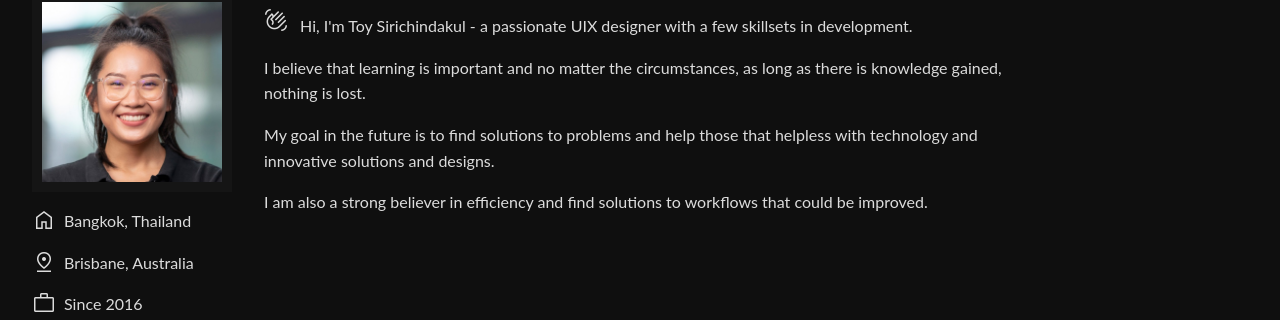
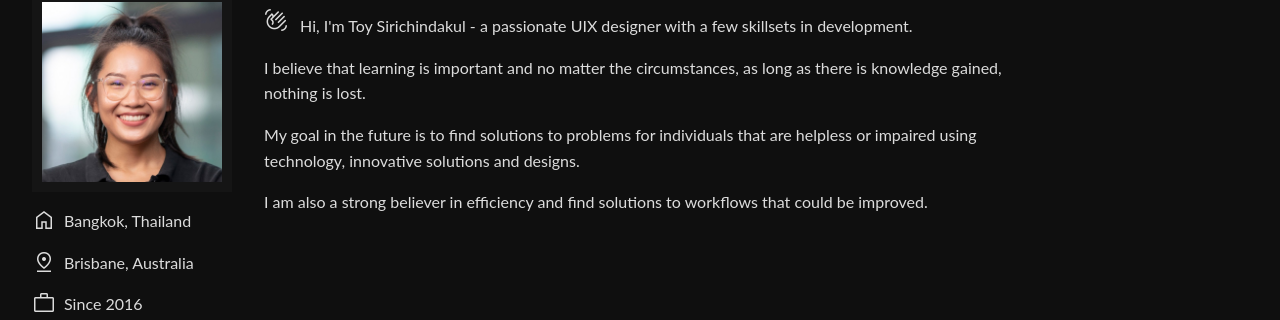
Before and after one commit to t-siri/portfolio-2022, a Jekyll site: the page built from _pages/about.html, in a window 1280 px wide. Shown: the part 235-555 px from the top of the page. Built offline with Jekyll 4.4.1, drawn with Linux system fonts in a browser that asks for light colours; some web fonts are replaced.

Commit message:
update about

```diff
--- a/_pages/about.html
+++ b/_pages/about.html
@@ -43,8 +43,8 @@ subtitle: Where design meets the logic mind
 					knowledge gained, nothing is lost.</p>
 
 				<p>My goal in the future is to find
-					solutions to problems and help those that helpless with
-					technology and innovative solutions and designs.</p>
+					solutions to problems for individuals that are helpless or impaired using
+					technology, innovative solutions and designs.</p>
 
 				<p>I am also a strong believer in efficiency and find solutions to workflows that could be improved.</p>
 			</div>
```
Also changed, not shown: 2 other files.
